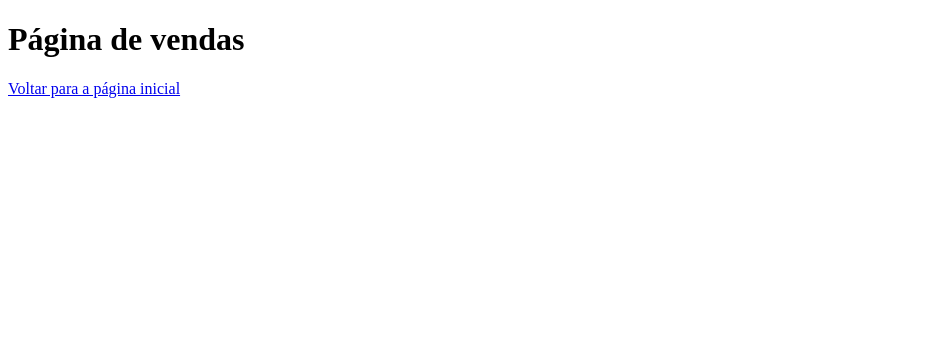
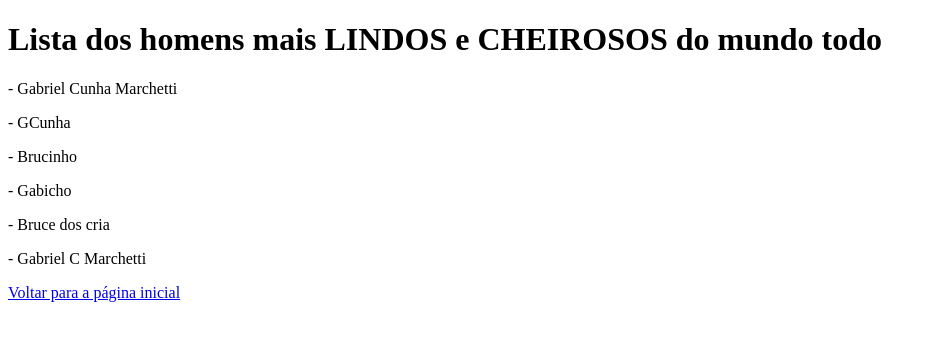
Before and after one commit to sabrinagadelha/Curso-git-e-github, a plain HTML site: page vendas.html in a window 1280 px wide. Shown: the whole page, without its empty margins (0-936 px from the left). Drawn offline with Linux system fonts and the light colour scheme.

Commit message:
chatgpt :0

```diff
--- a/vendas.html
+++ b/vendas.html
@@ -6,7 +6,13 @@
     <title>Document</title>
 </head>
 <body>
-    <h1>Página de vendas</h1>
+    <h1>Lista dos homens mais LINDOS e CHEIROSOS do mundo todo</h1>
+    <p>- Gabriel Cunha Marchetti</p>
+    <p>- GCunha</p>
+    <p>- Brucinho</p>
+    <p>- Gabicho</p>
+    <p>- Bruce dos cria</p>
+    <p>- Gabriel C Marchetti</p>
     <a href="index.html">Voltar para a página inicial</a>
 </body>
 </html>
```
Also changed, not shown: index.html (+2 -2 lines).
